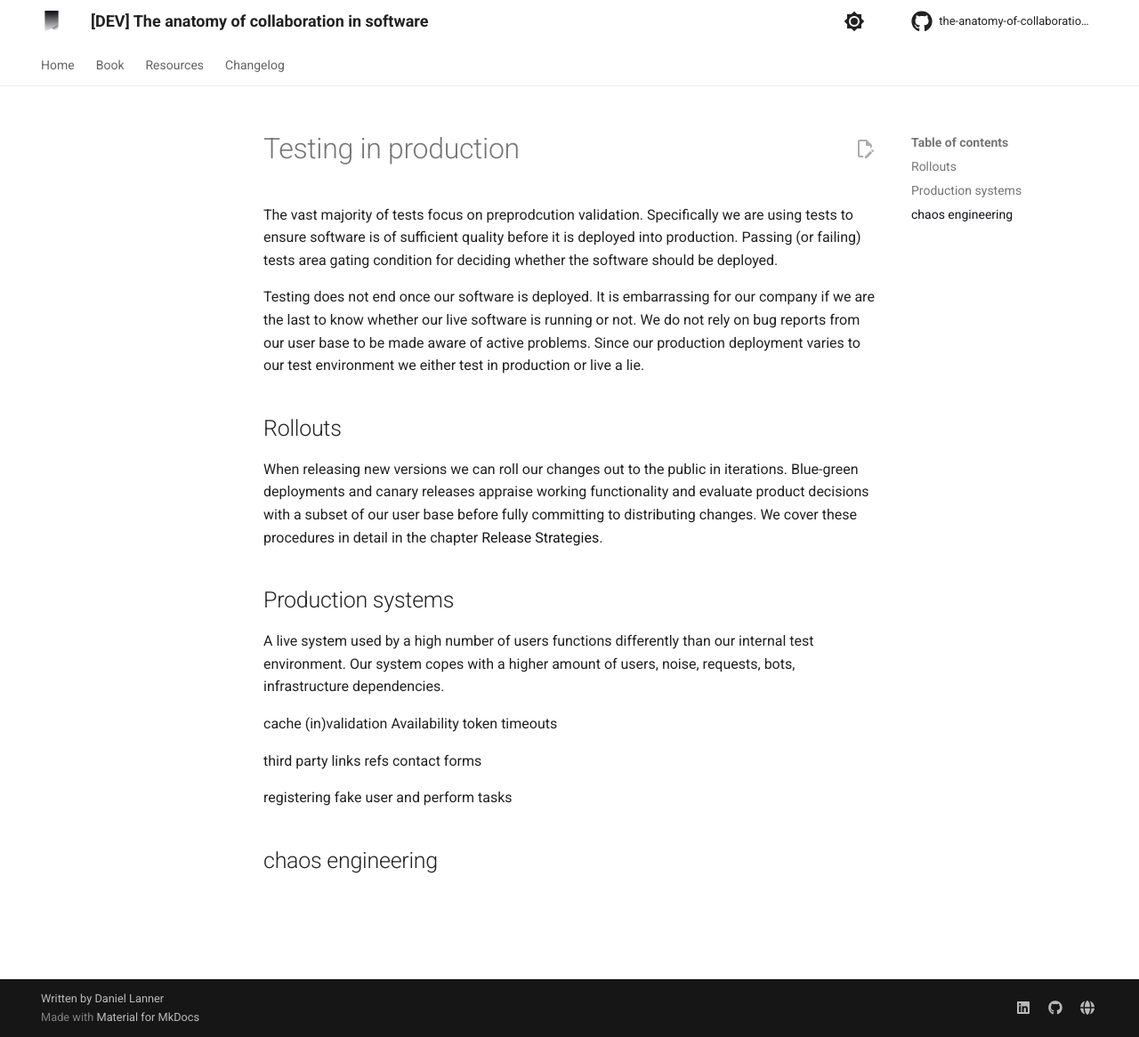
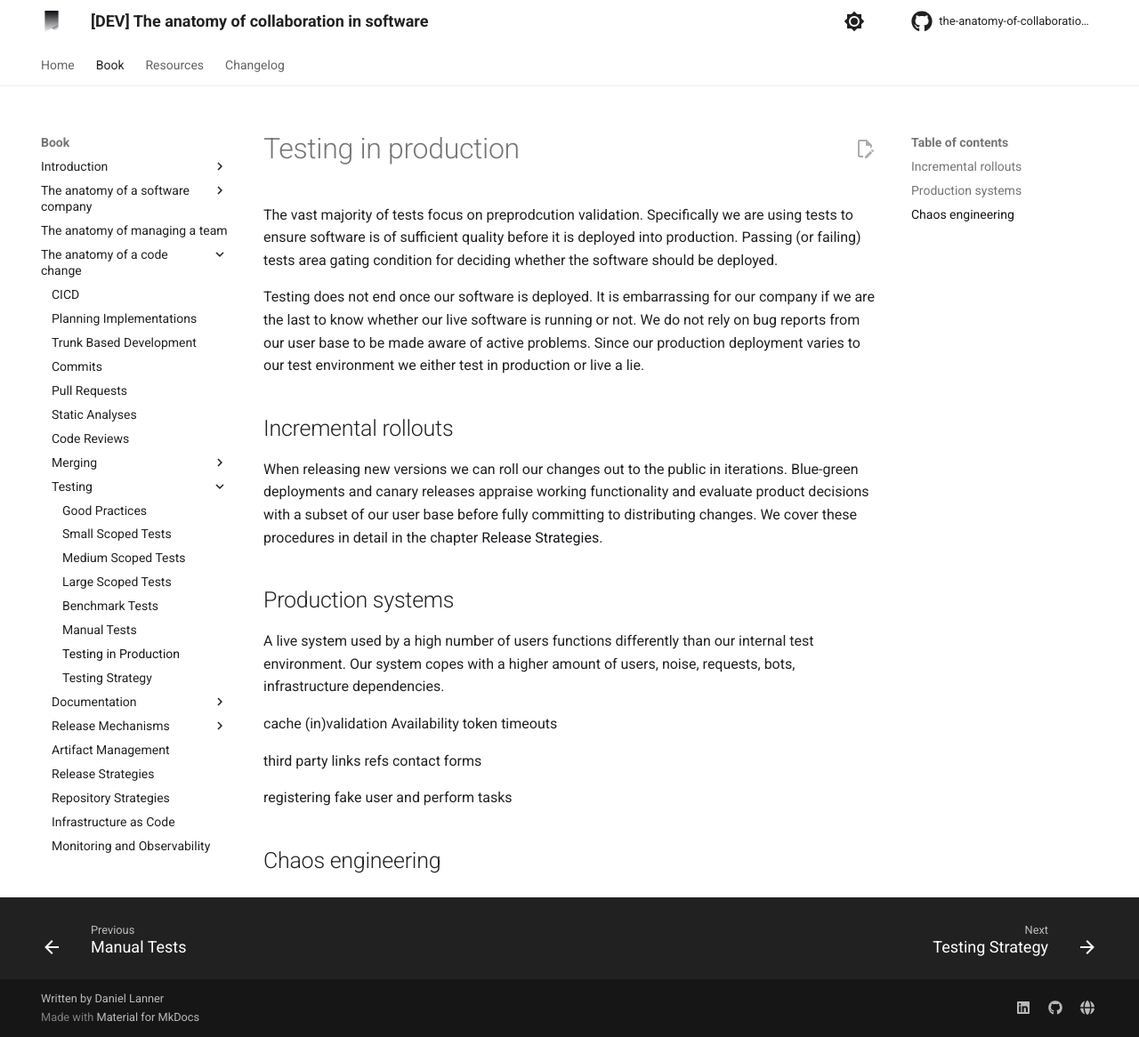
Before and after one commit to engineering-collaboration/book, an MkDocs documentation site: the page built from docs/book/anatomy-of-a-code-change/testing/testing-in-production.md, in a window 1280 px wide and 1166 px high. Shown: the whole window at 89% size. Built offline with MkDocs 1.6.1 and Material for MkDocs 9.7.7, drawn with Linux system fonts in a browser that asks for light colours; comment, search, counter and statistics services are not loaded.

Commit message:
Add chapter of testing strategy

```diff
--- a/docs/book/anatomy-of-a-code-change/testing/testing-in-production.md
+++ b/docs/book/anatomy-of-a-code-change/testing/testing-in-production.md
@@ -4,7 +4,7 @@ The vast majority of tests focus on preprodcution validation. Specifically we ar
 
 Testing does not end once our software is deployed. It is embarrassing for our company if we are the last to know whether our live software is running or not. We do not rely on bug reports from our user base to be made aware of active problems. Since our production deployment varies to our test environment we either test in production or live a lie.
 
-## Rollouts
+## Incremental rollouts
 
 When releasing new versions we can roll our changes out to the public in iterations. Blue-green deployments and canary releases appraise working functionality and evaluate product decisions with a subset of our user base before fully committing to distributing changes. We cover these procedures in detail in the chapter [Release Strategies]().
 
@@ -23,4 +23,4 @@ contact forms
 
 registering fake user and perform tasks
 
-## chaos engineering
+## Chaos engineering
--- a/mkdocs.yml
+++ b/mkdocs.yml
@@ -126,7 +126,8 @@ nav:
         - Large Scoped Tests: './book/anatomy-of-a-code-change/testing/large-scoped-tests.md'
         - Benchmark Tests: './book/anatomy-of-a-code-change/testing/benchmark-tests.md'
         - Manual Tests: './book/anatomy-of-a-code-change/testing/manual-tests.md'
-        - Testing in Production: './book/anatomy-of-a-code-change/testing/in-production.md'
+        - Testing in Production: './book/anatomy-of-a-code-change/testing/testing-in-production.md'
+        - Testing Strategy: './book/anatomy-of-a-code-change/testing/testing-strategy.md'
 
       - Documentation:
         - Documentation: './book/anatomy-of-a-code-change/documentation/README.md'
```
Also changed, not shown: docs/book/anatomy-of-a-code-change/testing/testing-strategy.md (added, +5 -0 lines).
